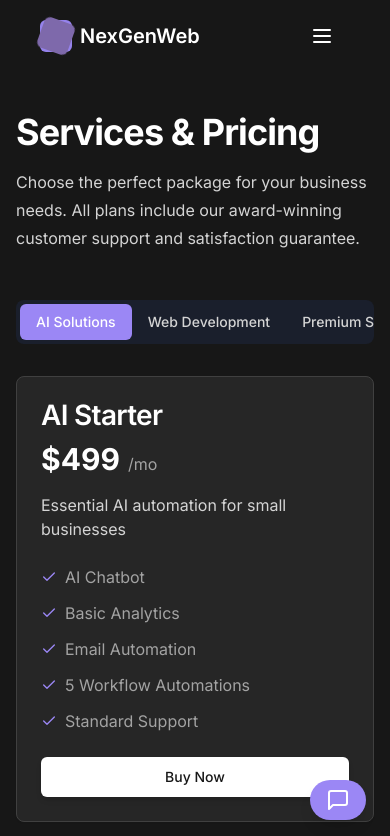
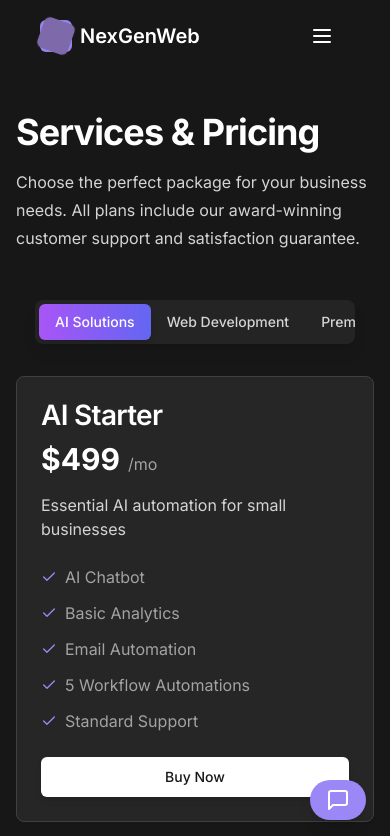
Before and after one commit to quarzasiphix/nexgenweb-90, a React (Vite) app: page /services in a window 390 px wide. Shown: the top 836 px of the page. Built offline with nearby package versions, Linux system fonts and the light colour scheme.

Commit message:
Fix: Improve tab selector styling and mobile layout
- Improved tab selector styling to match design specifications.
- Enhanced mobile layout for better usability.
- Fixed color inconsistencies.
- Added hover effect for tab highlighting.

```diff
--- a/src/components/Hero.tsx
+++ b/src/components/Hero.tsx
@@ -1,3 +1,4 @@
+
 import React, { useState, useEffect } from 'react';
 import { Button } from '@/components/ui/button';
 import { ArrowRight, Bot, Brain, DollarSign, Users, Shield, Scale, Database, Globe, Server, Code, Star, Award, Trophy } from 'lucide-react';
@@ -232,6 +233,7 @@ const Hero = () => {
               active={activeTab}
               onChange={setActiveTab}
               variant="light"
+              className="max-w-xs sm:max-w-md"
             />
           </div>
 
--- a/src/components/Solutions.tsx
+++ b/src/components/Solutions.tsx
@@ -579,9 +579,9 @@ const Solutions = () => {
   const isMobile = useIsMobile();
 
   const tabOptions = [
-    { id: 'ai-solutions', label: isMobile ? 'AI' : 'AI Solutions' },
-    { id: 'web-development', label: isMobile ? 'Web Dev' : 'Web Development' },
-    { id: 'premium-services', label: isMobile ? 'Premium' : 'Premium Services' }
+    { id: 'ai-solutions', label: 'AI Solutions' },
+    { id: 'web-development', label: 'Web Development' },
+    { id: 'premium-services', label: 'Premium Services' }
   ];
 
   return (
@@ -601,7 +601,7 @@ const Solutions = () => {
             options={tabOptions}
             active={activeTab}
             onChange={setActiveTab}
-            className="shadow-md"
+            className="max-w-xs sm:max-w-md shadow-md"
           />
         </div>
 
--- a/src/components/ui/tab-selector.tsx
+++ b/src/components/ui/tab-selector.tsx
@@ -29,21 +29,21 @@ export const TabSelector = ({
       "flex p-1 rounded-lg overflow-hidden w-full max-w-md mx-auto",
       isLight
         ? "bg-white/10 backdrop-blur-sm"
-        : "bg-[#1A1F2C]",
+        : "bg-neutral-800/90 backdrop-blur-sm",
       className
     )}>
       {options.map((option) => (
         <button
           key={option.id}
           className={cn(
-            "px-3 py-2 rounded-md text-sm font-medium transition-all duration-200 whitespace-nowrap flex-1",
+            "px-4 py-2.5 rounded-md text-sm font-medium transition-all duration-200 whitespace-nowrap flex-1",
             option.id === active
               ? isLight
                 ? "bg-white text-neutral-900"
-                : "bg-[#9b87f5] text-white"
+                : "bg-gradient-to-r from-purple-500 to-indigo-500 text-white shadow-md"
               : isLight
-                ? "text-white hover:bg-white/10"
-                : "text-neutral-300 hover:bg-[#282d3a]"
+                ? "text-white hover:bg-white/20"
+                : "text-neutral-300 hover:bg-white/10"
           )}
           onClick={() => onChange(option.id)}
         >
--- a/src/pages/ServicesPage.tsx
+++ b/src/pages/ServicesPage.tsx
@@ -1,3 +1,4 @@
+
 import React, { useEffect, useState } from 'react';
 import { Bot, Brain, Shield, LineChart, Code, Server, Database, Globe, Check, ArrowRight } from 'lucide-react';
 import { Button } from '@/components/ui/button';
@@ -210,11 +211,12 @@ const ServicesPage = () => {
             award-winning customer support and satisfaction guarantee.
           </p>
 
-          <div className="mb-8">
+          <div className="mb-8 flex justify-center">
             <TabSelector
               options={tabOptions}
               active={activeTab}
               onChange={setActiveTab}
+              className="max-w-xs sm:max-w-md shadow-lg"
             />
           </div>
 
```
